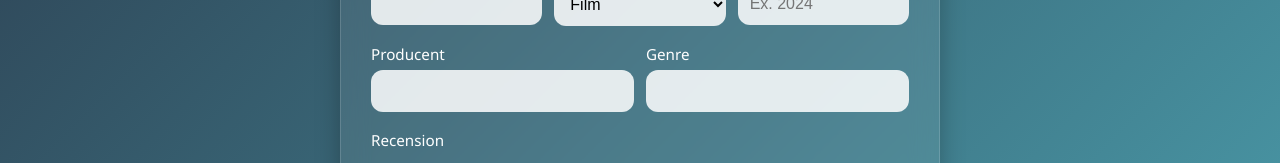
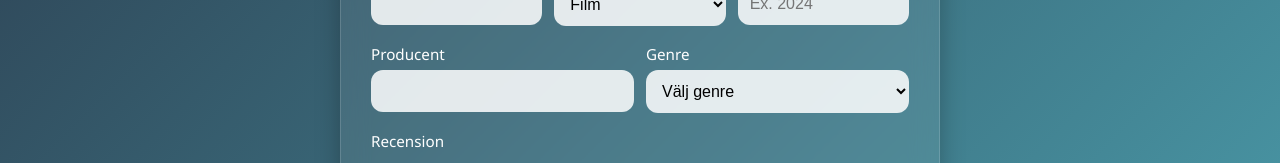
Before and after one commit to Mussse97/Javascript3-Grupp6, a React (Vite) app: page /create in a window 1280 px wide. Shown: the part 298-461 px from the top of the page. Built offline with nearby package versions, Linux system fonts and the light colour scheme.

Commit message:
gentiana

```diff
--- a/src/components/createPost/CreatePost.jsx
+++ b/src/components/createPost/CreatePost.jsx
@@ -1,6 +1,6 @@
 import React, { useState } from 'react';
 import './CreatePost.css';
-import {client} from '../../sanityClient';
+import { client } from '../../sanityClient';
 
 function CreatePost() {
   const [post, setPost] = useState({
@@ -14,15 +14,32 @@ function CreatePost() {
 
   const [message, setMessage] = useState('');
 
+  const genreOptions = {
+    film: ['Action', 'Drama', 'Thriller', 'Fantasy'],
+    musik: ['Pop', 'Jazz'],
+    böcker: ['Roman', 'Kurslitteratur', 'Fantasy'],
+    spel: ['Action', 'RPG', 'Moba', 'Fantasy'],
+  };
+
   const handleChange = (e) => {
-    setPost({ ...post, [e.target.name]: e.target.value });
+    const { name, value } = e.target;
+
+    if (name === 'category') {
+      setPost((prev) => ({
+        ...prev,
+        category: value,
+        genre: '', // Nollställ genre om kategori ändras
+      }));
+    } else {
+      setPost((prev) => ({ ...prev, [name]: value }));
+    }
   };
 
   const handleSubmit = async (e) => {
     e.preventDefault();
 
     const newPost = {
-      _type: 'post', // måste matcha schema i Sanity
+      _type: 'post',
       title: post.title,
       category: post.category,
       year: post.year,
@@ -36,7 +53,6 @@ function CreatePost() {
       await client.create(newPost);
       setMessage('Inlägget har publicerats!');
 
-      // Rensa formuläret
       setPost({
         title: '',
         category: 'film',
@@ -116,13 +132,20 @@ function CreatePost() {
 
           <div className="form-group">
             <label htmlFor="genre">Genre</label>
-            <input
-              type="text"
+            <select
               name="genre"
               id="genre"
               value={post.genre}
               onChange={handleChange}
-            />
+              required
+            >
+              <option value="">Välj genre</option>
+              {genreOptions[post.category].map((g) => (
+                <option key={g} value={g}>
+                  {g}
+                </option>
+              ))}
+            </select>
           </div>
         </div>
 
--- a/src/sanityClient.js
+++ b/src/sanityClient.js
@@ -5,6 +5,7 @@ export const client = createClient({
   dataset: "production",
   apiVersion: "2024-05-13", // eller dagens datum
   useCdn: true,
+  token:import.meta.env.VITE_SANITY_WRITE_TOKEN
 });
 
 export const writeClient = createClient({
```
Also changed, not shown: src/post.js (added, +15 -0 lines).
